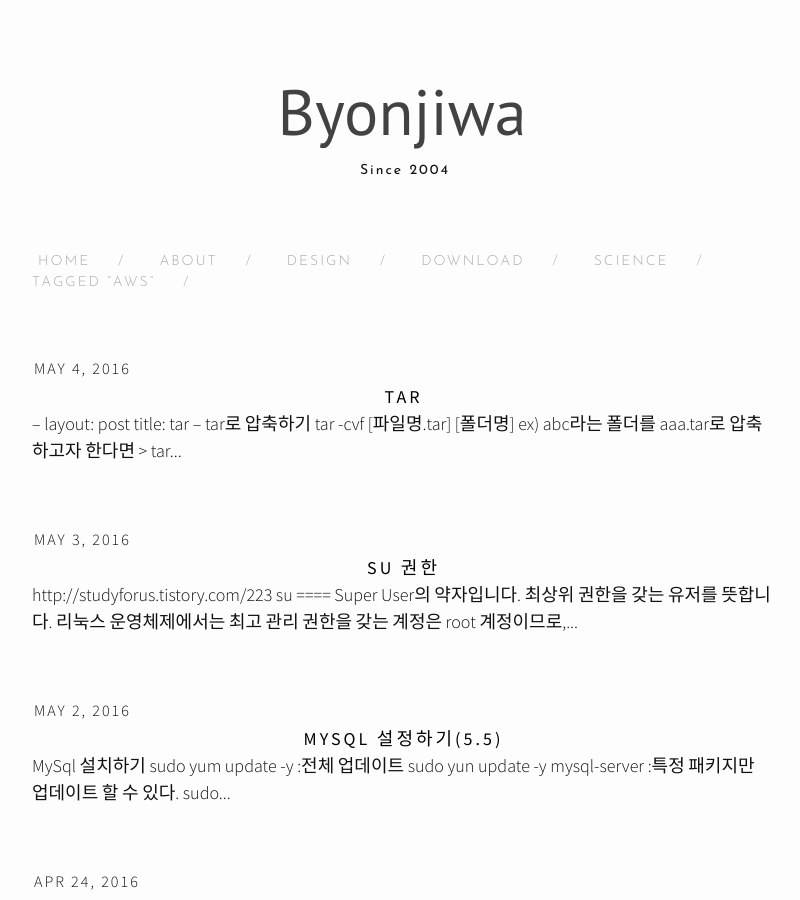
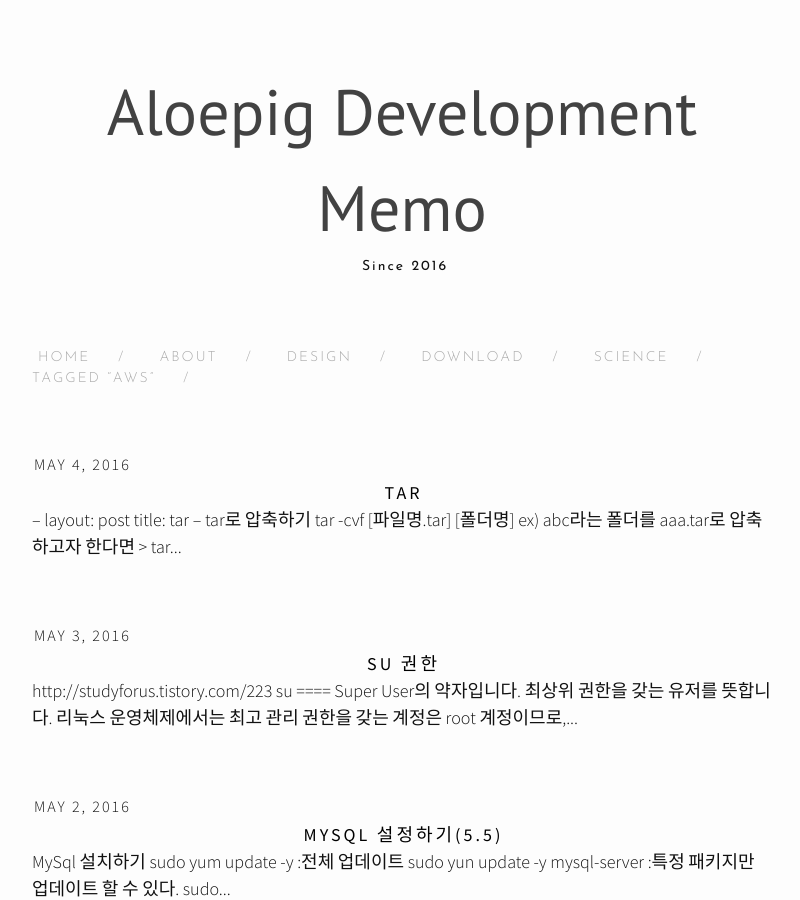
Before and after one commit to Aloepig/aloepig.github.io, a Jekyll site: the page built from index.html, in a window 1280 px wide and 900 px high. Shown: the whole window, without its empty margins (238-1038 px from the left). Built offline with Jekyll 4.4.1, drawn with Linux system fonts in a browser that asks for light colours; nearby versions of some CDN libraries.

Commit message:
타이틀 수정

```diff
--- a/_config.yml
+++ b/_config.yml
@@ -6,9 +6,9 @@
 # 'jekyll serve'. If you change this file, please restart the server process.
 
 # Site settings
-title: Byonjiwa
+title: Aloepig Development Memo
 email: aloepig@gmail.com
-description: Since 2004
+description: Since 2016
 baseurl: "" # the subpath of your site, e.g. /blog
 url: "http://aloepig.github.io" # the base hostname & protocol for your site
 twitter_username: giantjiwa
```
